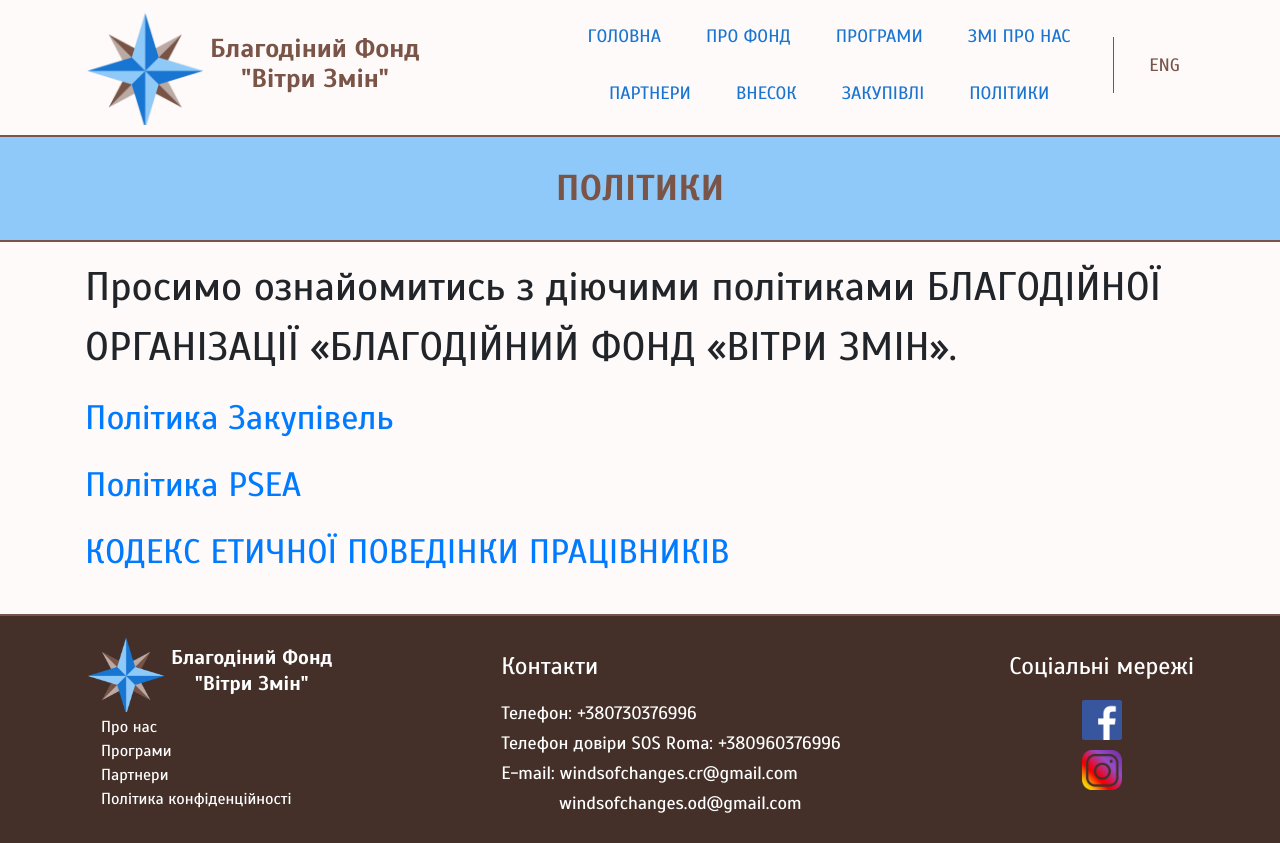
After one commit to StChyrkov/winds, a Yii app: template views/site/policies.php in a window 1280 px wide. The commit adds this page. Run offline with PHP 8.4 and a stand-in for Yii, Linux system fonts and the light colour scheme; the template is opened without the code that fills it, so the values that code supplies are empty; some libraries are stand-ins or nearby versions.

Commit message:
policy changes

```diff
--- a/config/web.php
+++ b/config/web.php
@@ -59,8 +59,8 @@
             'enablePrettyUrl' => true,
             'showScriptName' => false,
             'rules' => [
-                '<action:(index|programs|media|partners|donate|about|privacy|purchases|active-purchases|archive-purchases|purchase-1|purchase-2|purchase-3|purchase-4|purchase-5|purchase-6|purchase-7|purchase-8|purchase-9|purchase-10|purchase-11|purchase-12|purchase-13)>' => 'site/<action>',
-                '<lang:\w+>/<action:(index|programs|media|partners|donate|about|privacy|error|purchases|active-purchases|archive-purchases|purchase-1|purchase-2|purchase-3|purchase-4|purchase-5|purchase-6|purchase-7|purchase-8|purchase-9|purchase-10|purchase-11|purchase-12|purchase-13)>' => 'site/<action>',
+                '<action:(index|programs|media|partners|donate|about|privacy|purchases|active-purchases|archive-purchases|policies|purchase-1|purchase-2|purchase-3|purchase-4|purchase-5|purchase-6|purchase-7|purchase-8|purchase-9|purchase-10|purchase-11|purchase-12|purchase-13)>' => 'site/<action>',
+                '<lang:\w+>/<action:(index|programs|media|partners|donate|about|privacy|error|purchases|active-purchases|archive-purchases|policies|purchase-1|purchase-2|purchase-3|purchase-4|purchase-5|purchase-6|purchase-7|purchase-8|purchase-9|purchase-10|purchase-11|purchase-12|purchase-13)>' => 'site/<action>',
             ],
         ],
 
--- a/controllers/SiteController.php
+++ b/controllers/SiteController.php
@@ -202,6 +202,11 @@
         return $this->render('archive-purchases');
     }
 
+    public function actionPolicies()
+    {
+        return $this->render('policies');
+    }
+
     public function actionPurchase1()
     {
         return $this->render('purchase-1');
--- a/messages/en/app.php
+++ b/messages/en/app.php
@@ -12,12 +12,14 @@
     'ENG' => 'УКР',
     'Про нас' => 'About us',
     'Програми' => 'Programs',
+    'Полiтики' => 'Policies',
     'Політика конфіденційності' => 'Privacy policy',
     'Контакти' => 'Contacts',
     'Телефон' => 'Phone',
     'Телефон довіри SOS Roma' => 'SOS Roma helpline',
     'Соціальні мережі' => 'Social media',
     'Головна - Благодійний Фонд "Вітри Змін"' => 'Main - Charitable Foundation "Winds of Changes"',
+    'Полiтики - Благодійний Фонд "Вітри Змін"' => 'Policies - Charitable Foundation "Winds of Changes"',
     'Закупівлі - Благодійний Фонд "Вітри Змін"' => 'Purchases - Charitable Foundation "Winds of Changes"',
     'ПЛАТФОРМА ЖІНОЧИХ ІНІЦІАТИВ' => 'PLATFORM OF WOMEN\'S INITIATIVES',
     'Благодіний Фонд "Вітри Змін"' => 'Charitable Foundation "Winds of Changes"',
--- a/views/layouts/main.php
+++ b/views/layouts/main.php
@@ -46,7 +46,8 @@
         'media' => 'ЗМІ про нас',
         'partners' => 'Партнери',
         'donate' => 'Внесок',
-        'purchases' => 'Закупівлі'
+        'purchases' => 'Закупівлі',
+        'policies' => 'Полiтики'
     ];
 
     ?>
--- /dev/null
+++ b/views/site/policies.php
@@ -0,0 +1,20 @@
+<?php
+
+/** @var yii\web\View $this */
+
+use yii\helpers\Html;
+
+$this->title = \Yii::t('app', 'Полiтики - Благодійний Фонд "Вітри Змін"');
+?>
+
+<div class="page-banner uppercase">
+    <h1><?= \Yii::t('app', 'Полiтики')?></h1>
+</div>
+<div class="background-light padding-up">
+    <div class="container">
+	    <p class="purchase-p big-purchase"><?= \Yii::t('app', 'Просимо ознайомитись з дiючими полiтиками БЛАГОДІЙНОЇ ОРГАНІЗАЦІЇ «БЛАГОДІЙНИЙ ФОНД «ВІТРИ ЗМІН».')?></p>
+        <p><a href="../pdf/purchase-policy.pdf" class="link policy-link" target="_blank"><?= \Yii::t('app', 'Політика Закупівель')?></a></p>
+        <p><a href="../pdf/PSEA-policy.pdf" class="link policy-link" target="_blank"><?= \Yii::t('app', 'Політика PSEA')?></a></p>
+        <p><a href="../pdf/ethic-policy.pdf" class="link policy-link" target="_blank"><?= \Yii::t('app', 'КОДЕКС ЕТИЧНОЇ ПОВЕДІНКИ ПРАЦІВНИКІВ')?></a></p>
+    </div>
+</div>
--- a/views/site/purchases.php
+++ b/views/site/purchases.php
@@ -20,6 +20,6 @@
 </div>
 <div class="background-light padding-up">
     <div class="container">
-	<p class="purchase-p big-purchase"><?= \Yii::t('app', 'До подачі Пропозиції просимо ознайомитись з  ')?><a href="https://docs.google.com/document/d/1YyGcXMLy27LOxRLKXRfeVWWkXOYc4dyD/edit" class="link" target="_blank"><?= \Yii::t('app', 'Політикою Закупівель')?></a><?= \Yii::t('app', ' БЛАГОДІЙНОЇ ОРГАНІЗАЦІЇ «БЛАГОДІЙНИЙ ФОНД «ВІТРИ ЗМІН».')?></p>
+	<p class="purchase-p big-purchase"><?= \Yii::t('app', 'До подачі Пропозиції просимо ознайомитись з  ')?><a href="../pdf/purchase-policy.pdf" class="link" target="_blank"><?= \Yii::t('app', 'Політикою Закупівель')?></a><?= \Yii::t('app', ' БЛАГОДІЙНОЇ ОРГАНІЗАЦІЇ «БЛАГОДІЙНИЙ ФОНД «ВІТРИ ЗМІН».')?></p>
     </div>
 </div>
--- a/web/css/main.css
+++ b/web/css/main.css
@@ -370,3 +370,7 @@
 .slovak-img {
 	height: 400px;
 }
+
+.policy-link {
+	font-size: 34px;
+}
```
Also changed, not shown: 3 other files.
